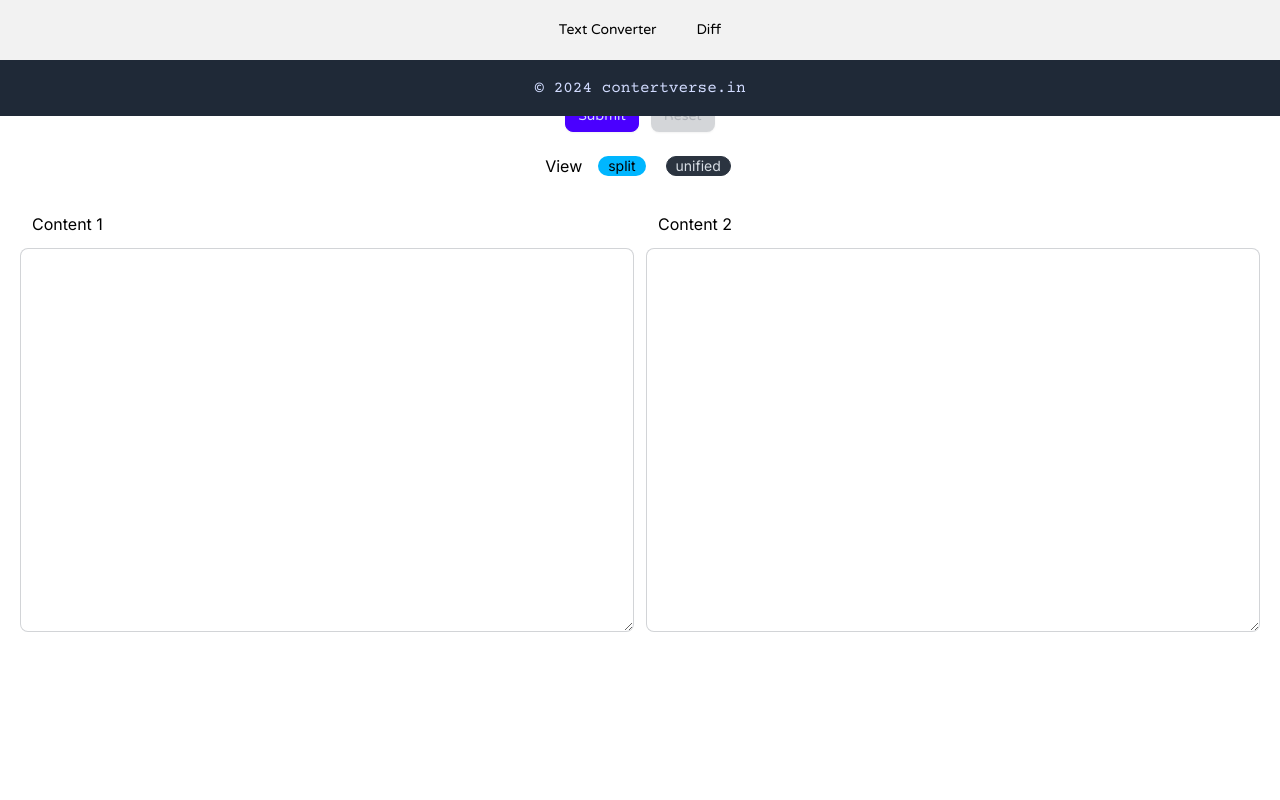
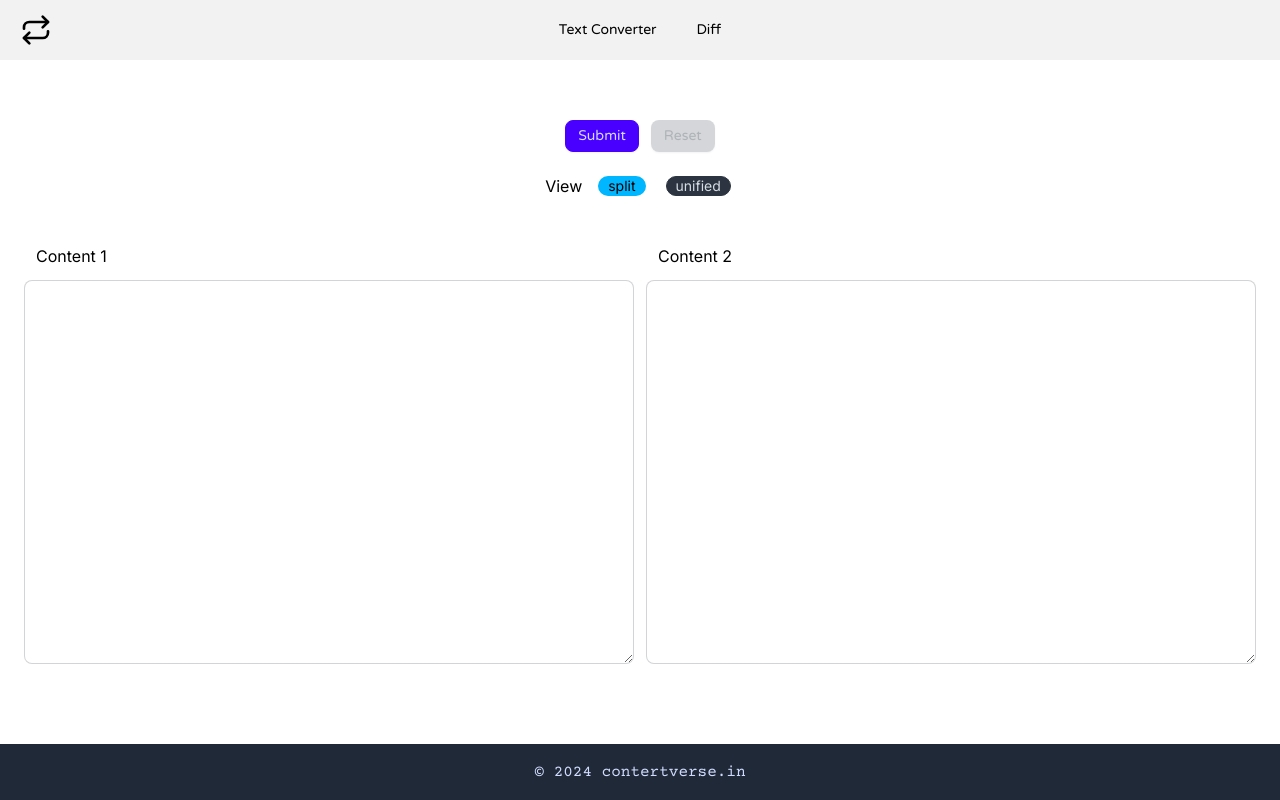
Before and after one commit to danglingmind/dailyutil, a Next.js app: page /diff in a window 1280 px wide. Built offline with nearby package versions, Linux system fonts and the light colour scheme.

Commit message:
footer added with fixed alignments

```diff
--- a/app/(site)/diff/page.tsx
+++ b/app/(site)/diff/page.tsx
@@ -25,8 +25,8 @@ export default function Difference() {
   }
 
   return (
-    <div className="absolute w-full h-full p-5">
-      <div className="flex items-center justify-center gap-3 m-5">
+    <div className="w-full p-3">
+      <div className="flex items-center justify-center gap-3">
         <button
           className={`${varelaRound.className} ` + "btn btn-primary btn-sm"}
           onClick={(e) => setIsSubmit(true)}
@@ -62,20 +62,20 @@ export default function Difference() {
         ))}
       </div>
       {!isSubmit && (
-        <div className="relative flex flex-row flex-grow gap-3 min-h-96">
-          <div id="content-1" className="relative w-1/2 min-h-full">
+        <div className="flex flex-row gap-3 p-3">
+          <div className="w-1/2">
             <div className={`${inter.className} ` + "m-3"}>Content 1</div>
             <textarea
-              className="textarea textarea-bordered w-full min-h-full"
+              className="textarea textarea-bordered w-full box-border min-h-96"
               value={content1}
               onChange={(e) => setContent1(e.currentTarget.value)}
             />
           </div>
 
-          <div id="content-2" className="relative w-1/2 min-h-full">
+          <div className="w-1/2">
             <div className={`${inter.className} ` + "m-3"}>Content 2</div>
             <textarea
-              className="textarea textarea-bordered w-full min-h-full"
+              className="textarea textarea-bordered w-full box-border min-h-96"
               value={content2}
               onChange={(e) => setContent2(e.currentTarget.value)}
             />
@@ -83,7 +83,7 @@ export default function Difference() {
         </div>
       )}
       {isSubmit && (
-        <div className="p-5">
+        <div className="flex flex-row gap-3 p-3">
           <ReactDiffViewer
             oldValue={content1}
             newValue={content2}
@@ -92,6 +92,7 @@ export default function Difference() {
             styles={newStyles}
             leftTitle="Version A"
             rightTitle="Version B"
+            useDarkTheme={true}
             // renderContent={highlightSyntax}
           />
         </div>
--- a/app/(site)/textconverter/page.tsx
+++ b/app/(site)/textconverter/page.tsx
@@ -48,7 +48,7 @@ export default function TextMaster() {
   }, [inputText, transformation]);
 
   return (
-    <div className="max-w-5xl p-20" style={{ margin: "0 auto" }}>
+    <div className="max-w-5xl p-20 grow" style={{ margin: "0 auto" }}>
       <div
         className={
           `${varelaRound.className} ` +
--- a/app/layout.tsx
+++ b/app/layout.tsx
@@ -18,12 +18,14 @@ export default function RootLayout({
     <html lang="en">
       <body className={`${courierPrime.className}`}>
         <div
-          className="absolute flex flex-col w-full h-full top-0 left-0 m-0 p-0 overflow-auto"
+          className="absolute flex flex-col justify-between w-full h-full top-0 left-0 m-0 p-0 overflow-auto"
           style={{ scrollbarWidth: "none" }}
         >
           <Menu />
           <div className="w-full">{children}</div>
-          <Footer />
+          <div className="flex items-end justify-end">
+            <Footer />
+          </div>
         </div>
       </body>
     </html>
--- a/app/ui/footer.tsx
+++ b/app/ui/footer.tsx
@@ -1,6 +1,6 @@
 export default function Footer() {
   return (
-    <footer className="relative w-full bottom-0 bg-base-content text-primary-content p-4 m-0 text-center">
+    <footer className="w-full bg-base-content text-primary-content p-4 text-center">
       &copy; {new Date().getFullYear()} contertverse.in
     </footer>
   );
--- a/app/ui/menu.tsx
+++ b/app/ui/menu.tsx
@@ -3,6 +3,7 @@ import Link from "next/link";
 import { ReactNode, useEffect, useState } from "react";
 import { HotKeys } from "react-hotkeys";
 import { varelaRound } from "../fonts";
+import { Repeat } from "lucide-react";
 
 const menuItems: { name: string; key: string; shortCut: string[] }[] = [
   // {
@@ -57,7 +58,15 @@ export default function Menu() {
   return (
     // <HotKeys keyMap={keyMap} handlers={handlers}>
     // {/* <ul className="menu menu-horizontal bg-base-200 rounded-box w-56 h-full flex gap-14 py-12"> */}
-    <ul className="menu menu-horizontal bg-base-200 flex justify-center">
+    <div className="flex-none">
+      <ul className="menu menu-horizontal bg-base-200 flex justify-center items-center">
+        <Link
+          href={"/"}
+          className="left-5 absolute"
+          onClick={() => setSelectedItem("")}
+        >
+          <Repeat className="w-8 h-8 m-0" />
+        </Link>
         {menuItems.map((item) => (
           <li key={item.key}>
             <Link
@@ -83,6 +92,7 @@ export default function Menu() {
           </li>
         ))}
       </ul>
+    </div>
     // </HotKeys>
   );
 }
```
Lines whose indentation alone changed are shown as unchanged.
